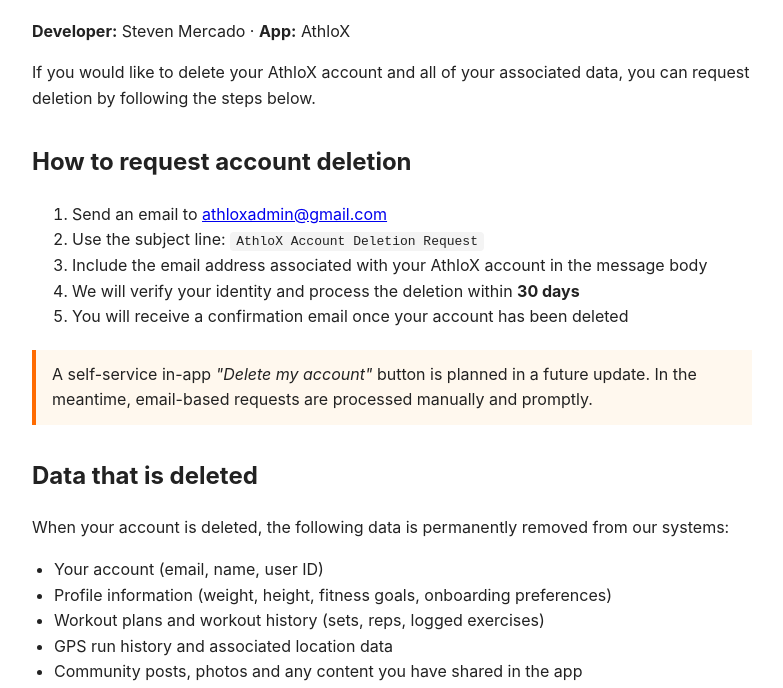
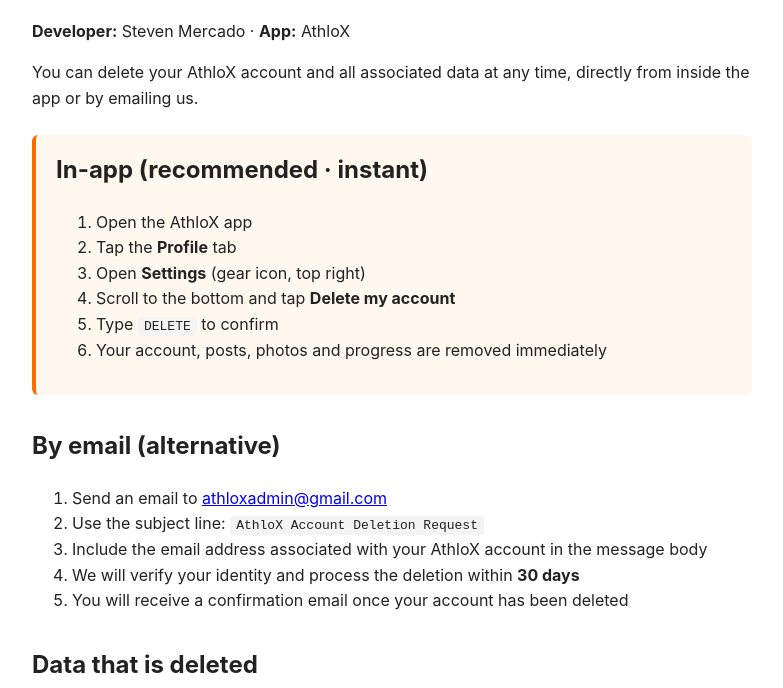
Before and after one commit to MSMercado/athlox-privacy, a plain HTML site: page delete-account.html in a window 1280 px wide. Shown: the part 94-782 px from the top of the page, without its empty margins (248-1031 px from the left). Drawn offline with Linux system fonts and the light colour scheme.

Commit message:
Update delete-account.html

```diff
--- a/delete-account.html
+++ b/delete-account.html
@@ -12,6 +12,7 @@
   code { background: #f4f4f4; padding: 2px 6px; border-radius: 4px; }
   ul { padding-left: 22px; }
   .note { background: #fff8ee; border-left: 4px solid #FF6B00; padding: 12px 16px; margin: 20px 0; }
+  .primary { background: #fff8ee; border-left: 4px solid #FF6B00; padding: 16px 20px; margin: 24px 0; border-radius: 6px; }
 </style>
 </head>
 <body>
@@ -19,9 +20,21 @@
 <h1>Delete Your AthloX Account</h1>
 <p><strong>Developer:</strong> Steven Mercado &middot; <strong>App:</strong> AthloX</p>
 
-<p>If you would like to delete your AthloX account and all of your associated data, you can request deletion by following the steps below.</p>
+<p>You can delete your AthloX account and all associated data at any time, directly from inside the app or by emailing us.</p>
 
-<h2>How to request account deletion</h2>
+<div class="primary">
+  <h2 style="margin-top: 0;">In-app (recommended &middot; instant)</h2>
+  <ol>
+    <li>Open the AthloX app</li>
+    <li>Tap the <strong>Profile</strong> tab</li>
+    <li>Open <strong>Settings</strong> (gear icon, top right)</li>
+    <li>Scroll to the bottom and tap <strong>Delete my account</strong></li>
+    <li>Type <code>DELETE</code> to confirm</li>
+    <li>Your account, posts, photos and progress are removed immediately</li>
+  </ol>
+</div>
+
+<h2>By email (alternative)</h2>
 <ol>
   <li>Send an email to <a href="mailto:athloxadmin@gmail.com?subject=AthloX%20Account%20Deletion%20Request">athloxadmin@gmail.com</a></li>
   <li>Use the subject line: <code>AthloX Account Deletion Request</code></li>
@@ -30,10 +43,6 @@
   <li>You will receive a confirmation email once your account has been deleted</li>
 </ol>
 
-<div class="note">
-  A self-service in-app <em>"Delete my account"</em> button is planned in a future update. In the meantime, email-based requests are processed manually and promptly.
-</div>
-
 <h2>Data that is deleted</h2>
 <p>When your account is deleted, the following data is permanently removed from our systems:</p>
 <ul>
@@ -41,7 +50,7 @@
   <li>Profile information (weight, height, fitness goals, onboarding preferences)</li>
   <li>Workout plans and workout history (sets, reps, logged exercises)</li>
   <li>GPS run history and associated location data</li>
-  <li>Community posts, photos and any content you have shared in the app</li>
+  <li>Community posts, photos, likes, comments, and follow relationships</li>
   <li>AI Coach conversation history</li>
 </ul>
 
@@ -55,7 +64,7 @@
 <h2>Questions?</h2>
 <p>If you have any questions about account deletion or how your data is handled, please see our <a href="./index.html">Privacy Policy</a> or email <a href="mailto:athloxadmin@gmail.com">athloxadmin@gmail.com</a>.</p>
 
-<p style="color: #888; font-size: 13px; margin-top: 40px;">Last updated: April 22, 2026</p>
+<p style="color: #888; font-size: 13px; margin-top: 40px;">Last updated: April 30, 2026</p>
 
 </body>
 </html>
```
